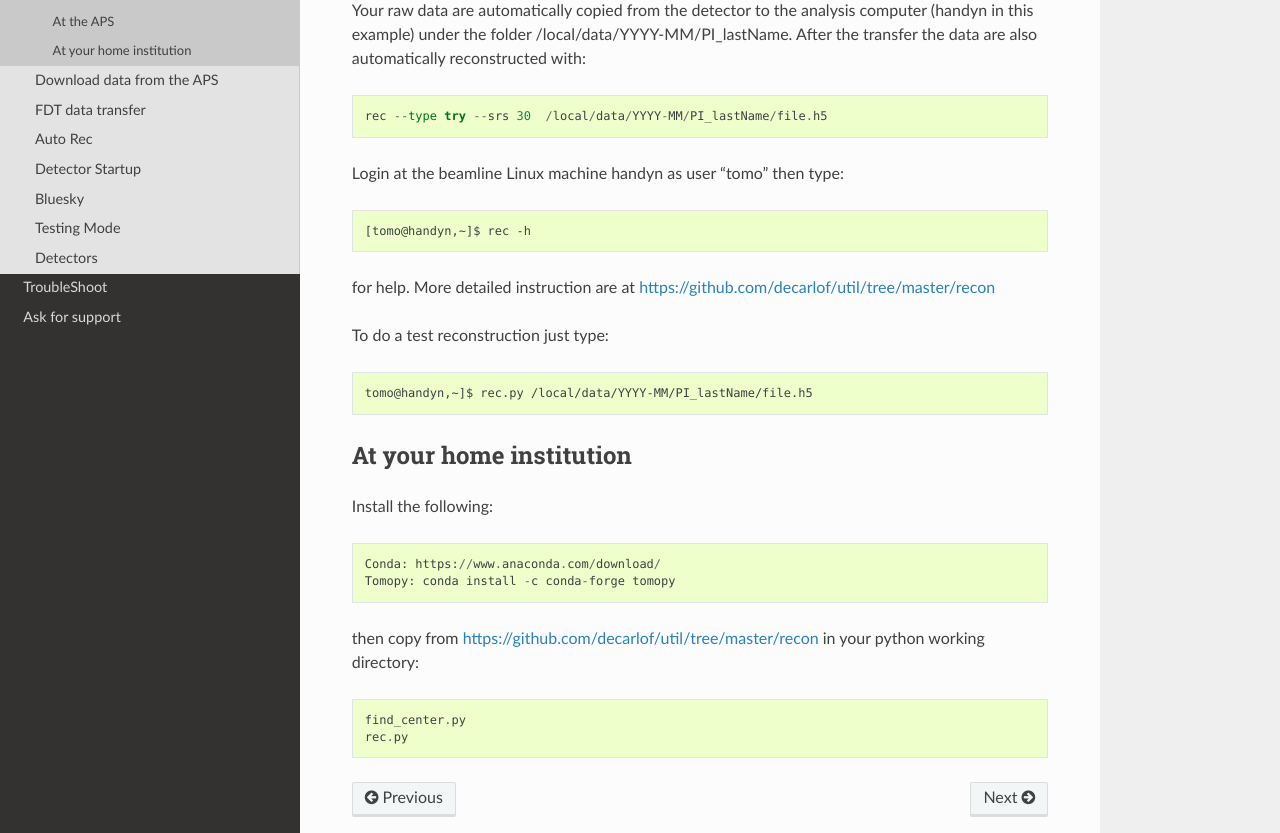
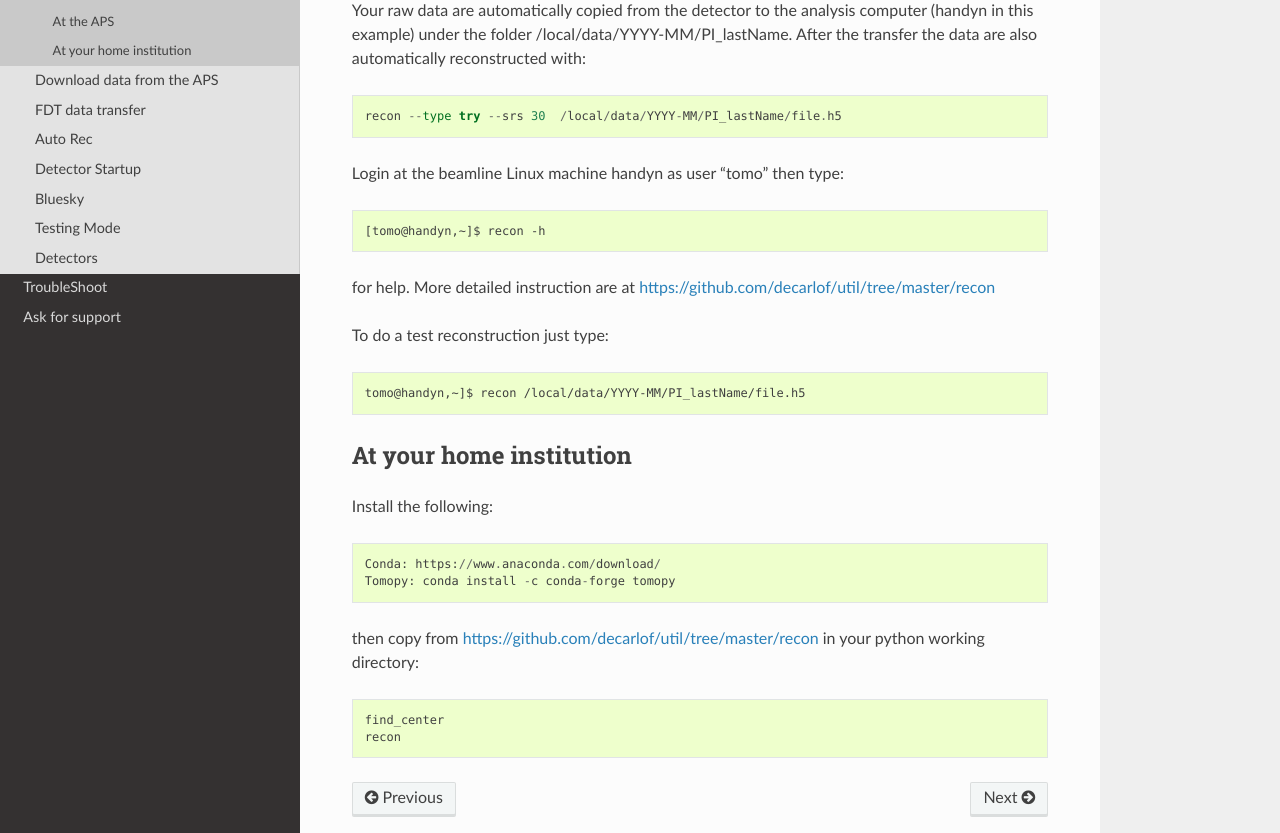
Before and after one commit to xray-imaging/2bm-docs, a Sphinx documentation site: the page built from docs/source/manual/item_002.rst, in a window 1280 px wide and 1164 px high. Shown: the part 217-1050 px from the top of the window. Built offline with Sphinx 7.4.7 and the Read the Docs theme 2.0.0, drawn with Linux system fonts in a browser that asks for light colours.

Commit message:
renamed *.py in * and made them executable. Updated docs

```diff
--- a/docs/source/manual/item_002.rst
+++ b/docs/source/manual/item_002.rst
@@ -6,19 +6,19 @@ At the APS
 
 Your raw data are automatically copied from the detector to the analysis computer (handyn in this example) under the folder /local/data/YYYY-MM/PI_lastName. After the transfer the data are also automatically reconstructed with::
 
-	rec --type try --srs 30  /local/data/YYYY-MM/PI_lastName/file.h5
+	recon --type try --srs 30  /local/data/YYYY-MM/PI_lastName/file.h5
 
 
 Login at the beamline Linux machine handyn as user “tomo” then type::
 
-    [tomo@handyn,~]$ rec -h
+    [tomo@handyn,~]$ recon -h
 
 
 for help. More detailed instruction are at https://github.com/decarlof/util/tree/master/recon
 
 To do a test reconstruction just type::
 
-    tomo@handyn,~]$ rec.py /local/data/YYYY-MM/PI_lastName/file.h5
+    tomo@handyn,~]$ recon /local/data/YYYY-MM/PI_lastName/file.h5
 
 
 At your home institution
@@ -31,5 +31,5 @@ Install the following::
 
 then copy from https://github.com/decarlof/util/tree/master/recon in your python working directory::
 
-    find_center.py
-    rec.py
+    find_center
+    recon
```
